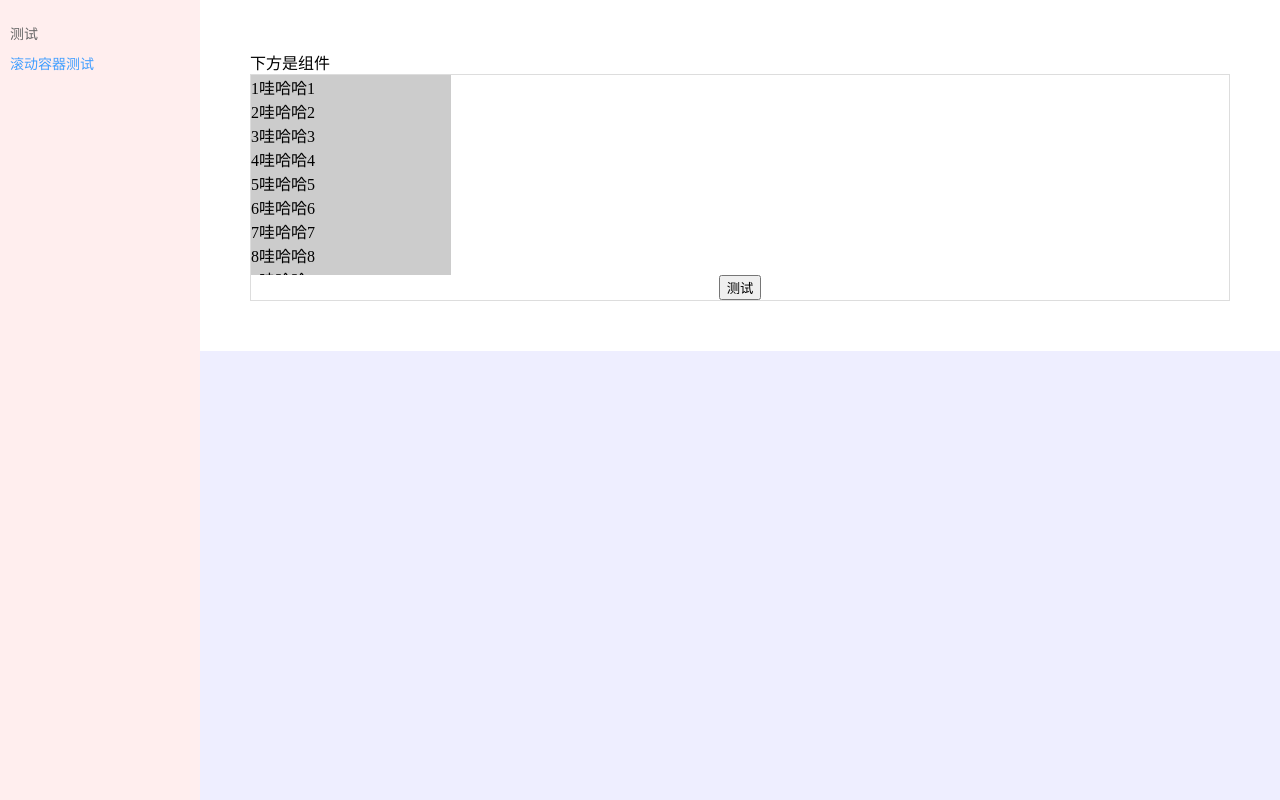
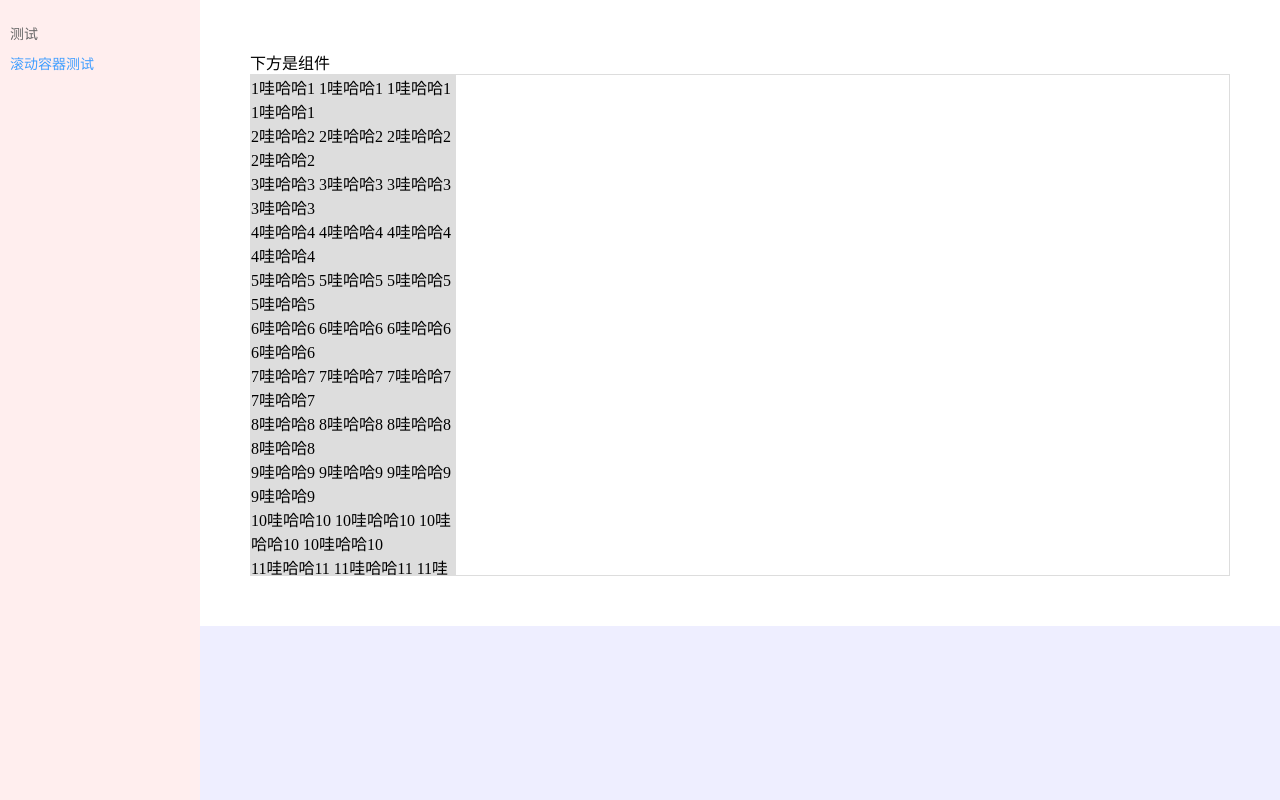
Before and after one commit to i-xxx/vue-test, a Vue app: page /home/scroll-test in a window 1280 px wide. Built offline with nearby package versions, Linux system fonts and the light colour scheme.

Commit message:
fix:设置滚动条最小长度 fix:修改监听滚动事件元素

```diff
--- a/src/components/common/scroll-container.vue
+++ b/src/components/common/scroll-container.vue
@@ -6,9 +6,9 @@
     </div>
     <div ref="rightScrollBar" class="right-scroll-bar"></div>
   </div>
-  <div style="text-align:center;">
+<!--  <div style="text-align:center;">
     <button @click="test">测试</button>
-  </div>
+  </div>-->
 </template>
 
 <script>
@@ -21,7 +21,7 @@ export default {
     },
     height: {
       type: String,
-      default: '100px'
+      default: '100%'
     },
     direction: {
       type: String,
@@ -51,7 +51,7 @@ export default {
     }
   },
   created() {
-    this.styleStr = 'background-color:#ccc;width:' + this.width + ';height:' + this.height
+    this.styleStr = 'background-color:#ddd' + ';padding-right:5px' + ';width:' + this.width + ';height:' + this.height
     console.log(this.styleStr);
   },
   mounted() {
@@ -65,7 +65,12 @@ export default {
     if (this.contentHeight<=this.containerHeight) {
       this.rightScrollBar.style.opacity = 0
     } else {
-      this.rightScrollBar.style.height = this.containerHeight/this.contentHeight*100 + '%'
+      if ((this.containerHeight/this.contentHeight) * +this.height.replace('px', '') < 20) {
+        this.rightScrollBar.style.height = '20px'
+        console.log('ok');
+      } else {
+        this.rightScrollBar.style.height = this.containerHeight/this.contentHeight*100 + '%'
+      }
     }
     /*
     * 设置鼠标滚动监听事件
@@ -76,7 +81,7 @@ export default {
         .indexOf("firefox");
     if (browser != -1) {
       //处理火狐滚轮事件
-      document.addEventListener("DOMMouseScroll", (ev) => {
+      this.container.addEventListener("DOMMouseScroll", (ev) => {
         var oEvent = ev || event;
         //上下滚轮动作判断
         if (oEvent.detail < 0) {
@@ -88,7 +93,7 @@ export default {
       });
     } else {
       //其他浏览器
-      document.onmousewheel = (ev) => {
+      this.container.onmousewheel = (ev) => {
         const oEvent = ev || event;
         //上下滚轮动作判断
         if (oEvent.wheelDelta > 0) {
@@ -99,6 +104,9 @@ export default {
         }
       };
     }
+    /*
+    *
+    * */
   },
   methods: {
     test () {
@@ -111,7 +119,7 @@ export default {
       let top = Number(this.content.style.top.replace('px',''))
       if (top < 0) {
         top + this.step > 0 ? this.content.style.top = '0px' : this.content.style.top = top + this.step + 'px'
-        this.rightScrollBar.style.top = -top / (this.contentHeight - this.containerHeight) * 100 * (1 - this.containerHeight/this.contentHeight) + '%'
+        this.rightScrollBar.style.top = -Number(this.content.style.top.replace('px','')) / (this.contentHeight - this.containerHeight) * 100 * (1 - this.containerHeight/this.contentHeight) + '%'
       }
     },
     // 向下滚动
@@ -120,7 +128,7 @@ export default {
       let top = Number(this.content.style.top.replace('px',''))
       if (-top < this.contentHeight - this.containerHeight) {
         -top + this.step > this.contentHeight - this.containerHeight ? this.content.style.top = this.containerHeight - this.contentHeight + 'px' : this.content.style.top = top - this.step + 'px'
-        this.rightScrollBar.style.top = -top / (this.contentHeight - this.containerHeight) * 100 * (1 - this.containerHeight/this.contentHeight) + '%'
+        this.rightScrollBar.style.top = -Number(this.content.style.top.replace('px','')) / (this.contentHeight - this.containerHeight) * 100 * (1 - this.containerHeight/this.contentHeight) + '%'
       }
     }
   }
@@ -139,7 +147,7 @@ export default {
   background-color: rgba(100,100,100,.5);
   width: 5px;
   opacity: 0;
-  /*border-radius: 5px;*/
+  border-radius: 5px;
 }
 .container:hover .right-scroll-bar {
   opacity: 1;
--- a/src/views/home/home.vue
+++ b/src/views/home/home.vue
@@ -73,7 +73,7 @@ import homeChildren from '@/router/home-children'
       left: 0;
       bottom: 0;
       box-sizing: border-box;
-      overflow-y: scroll;
+      overflow-y: auto;
       background-color: #fee;
     }
     .right-part {
--- a/src/views/home/scroll-test.vue
+++ b/src/views/home/scroll-test.vue
@@ -1,10 +1,13 @@
 <template>
-<div>
+<div style="height: 100%;">
   <div style="padding: 50px;background-color:#fff;">
     <div>下方是组件</div>
-    <div style="border: 1px solid #ddd">
-      <scroll-container :step="10" width="200px" height="200px">
-        <div v-for="i in 20" :key="i">
+    <div style="border: 1px solid #ddd;height: 500px;">
+      <scroll-container :step="20" width="200px">
+        <div v-for="i in 100" :key="i">
+          {{i}}哇哈哈{{i}}
+          {{i}}哇哈哈{{i}}
+          {{i}}哇哈哈{{i}}
           {{i}}哇哈哈{{i}}
         </div>
       </scroll-container>
```
